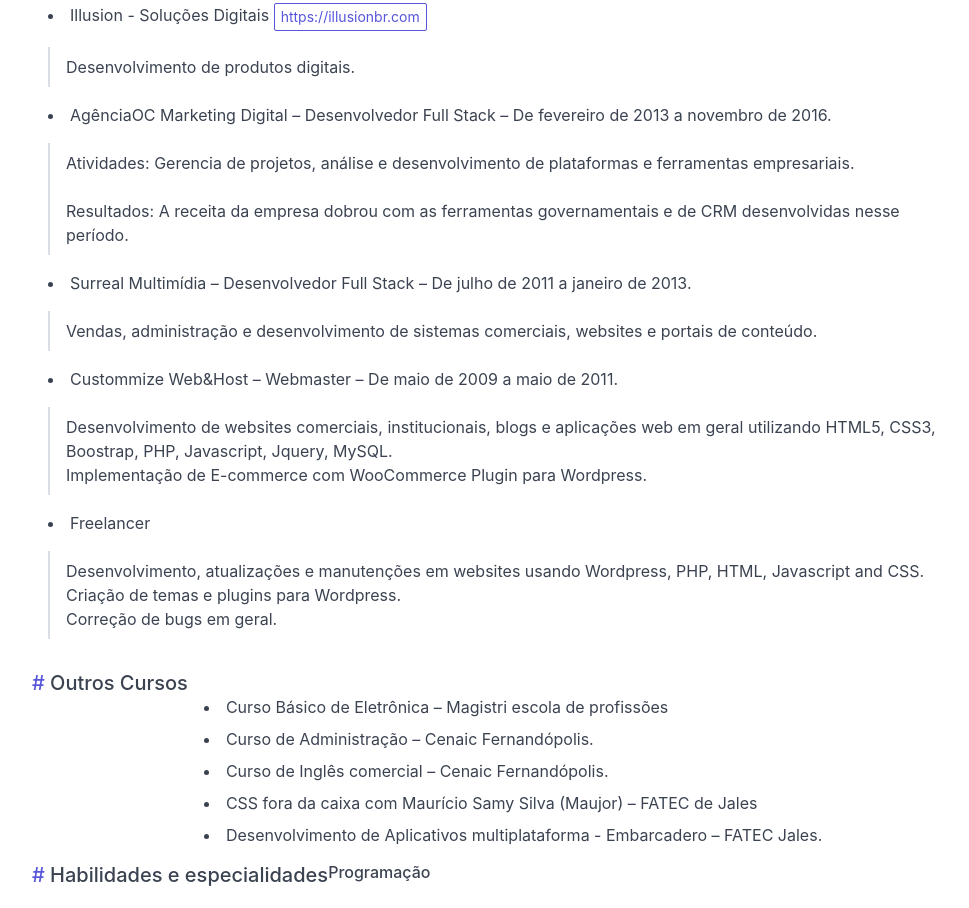
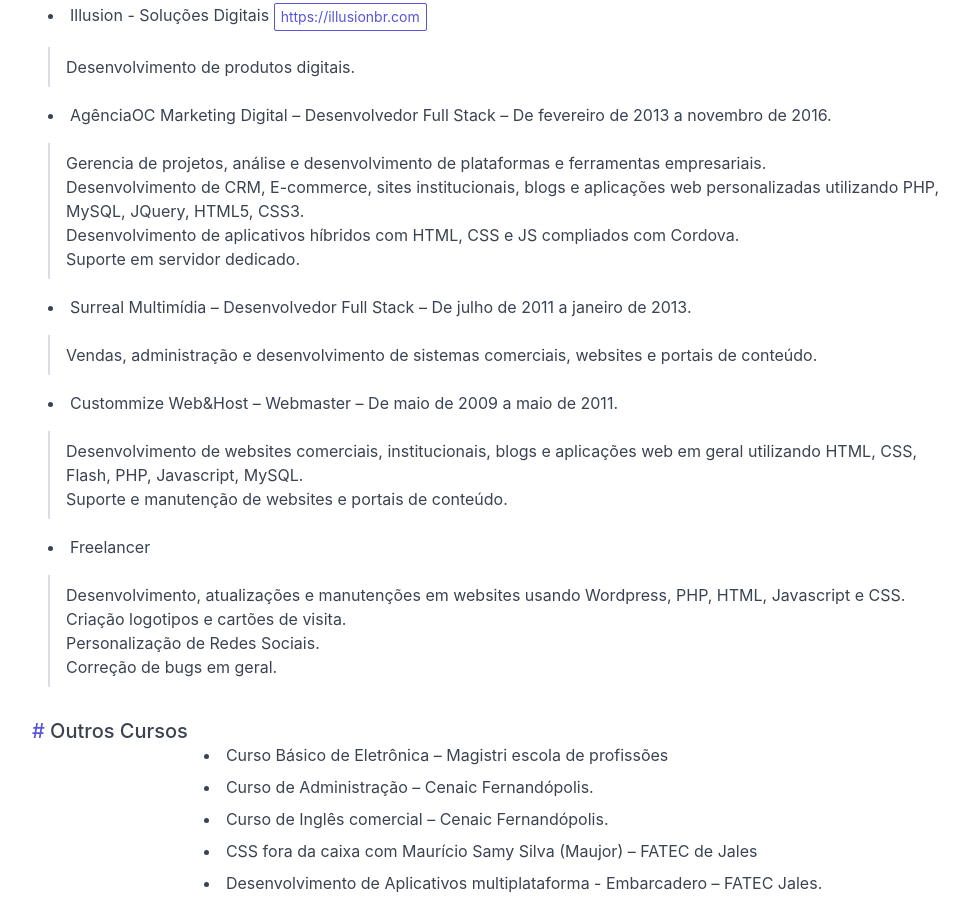
Before and after one commit to 7i4g0/resume, a plain HTML site: page docs/index.html in a window 1280 px wide. Shown: the part 858-1766 px from the top of the page, without its empty margins (120-1089 px from the left). Drawn offline with nearby package versions, Linux system fonts and the light colour scheme.

Commit message:
Atualização Readme.md

```diff
--- a/docs/index.html
+++ b/docs/index.html
@@ -85,10 +85,11 @@
                 <li>AgênciaOC Marketing Digital – Desenvolvedor Full Stack – De fevereiro de 2013 a novembro
                     de 2016.<br>
                     <blockquote>
-                        Atividades: Gerencia de projetos, análise e desenvolvimento de plataformas e ferramentas empresariais.
-                        <br />
-                        <br />
-                        Resultados: A receita da empresa dobrou com as ferramentas governamentais e de CRM desenvolvidas nesse período.
+                        Gerencia de projetos, análise e desenvolvimento de plataformas e ferramentas empresariais.<br/>
+                        Desenvolvimento de CRM, E-commerce, sites institucionais, blogs e aplicações web personalizadas
+                        utilizando PHP, MySQL, JQuery, HTML5, CSS3.<br/>
+                        Desenvolvimento de aplicativos híbridos com HTML, CSS e JS compliados com Cordova.<br/>
+                        Suporte em servidor dedicado.
                     </blockquote>
                 </li>
                 <li>Surreal Multimídia – Desenvolvedor Full Stack – De julho de 2011 a janeiro de 2013.
@@ -100,15 +101,16 @@
                 <li>Custommize Web&Host – Webmaster – De maio de 2009 a maio de 2011.
                     <blockquote>
                         Desenvolvimento de websites comerciais, institucionais, blogs e aplicações web em geral
-                        utilizando HTML5, CSS3, Boostrap, PHP, Javascript, Jquery, MySQL.<br>
-                        Implementação de E-commerce com WooCommerce Plugin para Wordpress.
+                        utilizando HTML, CSS, Flash, PHP, Javascript, MySQL.<br>
+                        Suporte e manutenção de websites e portais de conteúdo.
                     </blockquote>
                 </li>
                 <li>Freelancer
                     <blockquote>
                         Desenvolvimento, atualizações e manutenções em websites usando Wordpress, PHP, HTML, Javascript
-                        and CSS.<br>
-                        Criação de temas e plugins para Wordpress.<br>
+                        e CSS.<br>
+                        Criação logotipos e cartões de visita.<br>
+                        Personalização de Redes Sociais.<br>
                         Correção de bugs em geral.
                     </blockquote>
                 </li>
```
Also changed, not shown: 1 other file.
